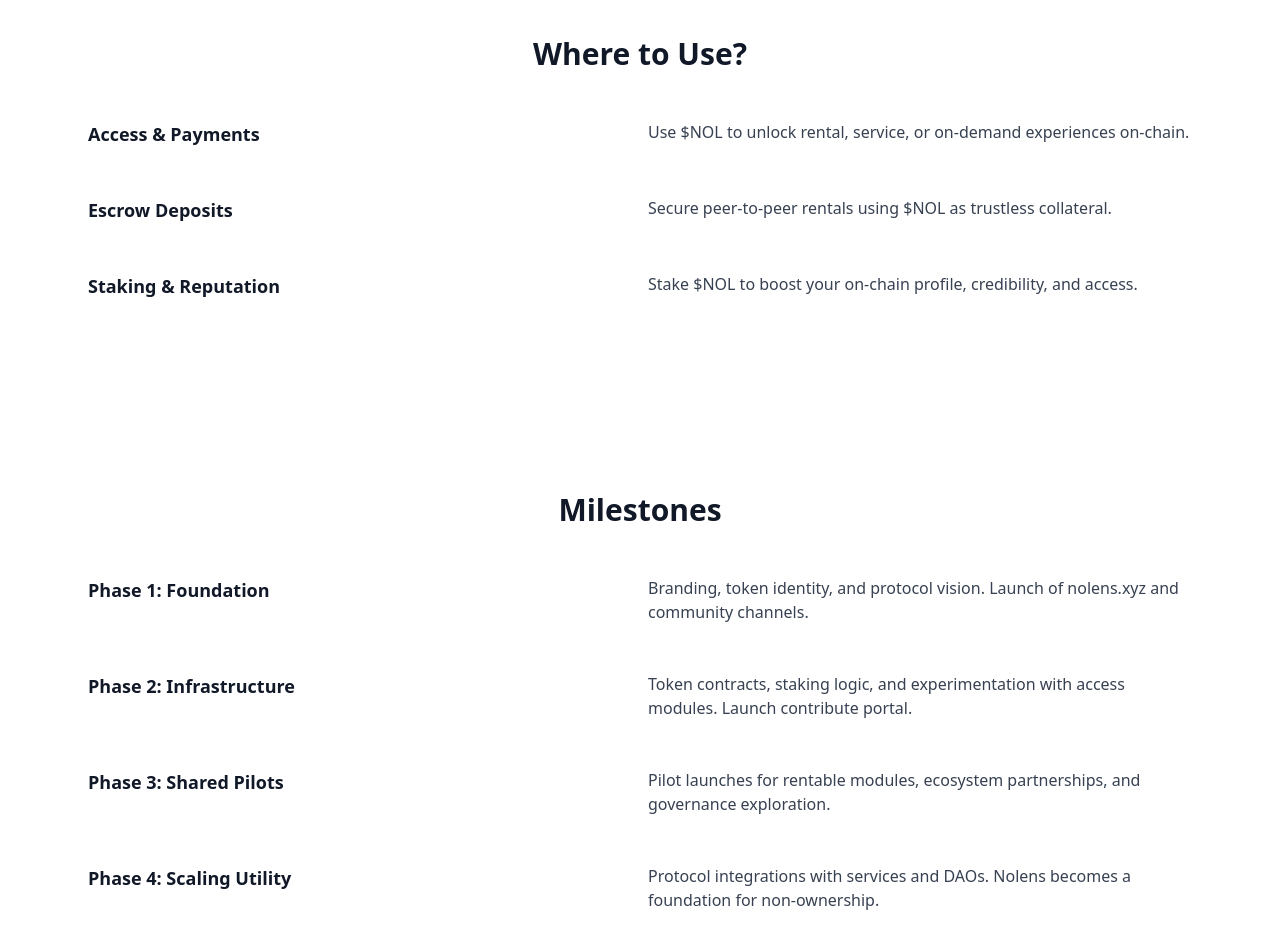
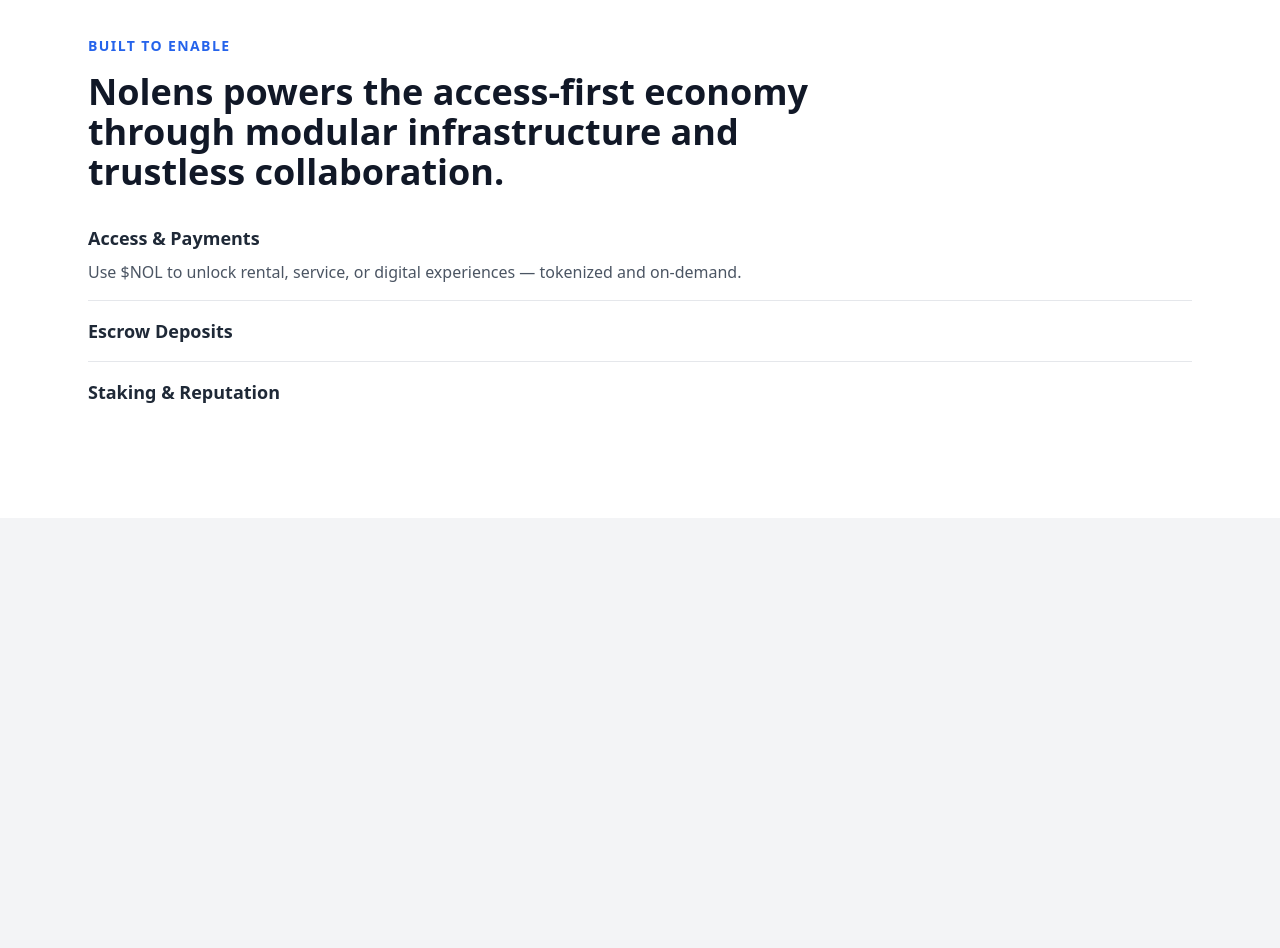
Before and after one commit to nolensprotocol/nolens, a Next.js app: page / in a window 1280 px wide. Shown: the part 780-1728 px from the top of the page. After the commit the page ends 1298 px from the top, so only its background shows below. Built offline with nearby package versions, Linux system fonts and the light colour scheme.

Commit message:
Update index.js

```diff
--- a/pages/index.js
+++ b/pages/index.js
@@ -1,7 +1,10 @@
 import Head from 'next/head'
 import Link from 'next/link'
+import { useState } from 'react'
 
 export default function Home() {
+  const [active, setActive] = useState('access')
+
   return (
     <>
       <Head>
@@ -57,43 +60,43 @@ export default function Home() {
 
       <section className="py-24 bg-white text-gray-900">
         <div className="max-w-6xl mx-auto px-6">
-          <h2 className="text-3xl font-bold mb-12 text-center">Where to Use?</h2>
-          <div className="space-y-12">
-            <div className="grid md:grid-cols-2 gap-4">
-              <div className="font-semibold text-lg">Access & Payments</div>
-              <div className="text-gray-700">Use $NOL to unlock rental, service, or on-demand experiences on-chain.</div>
+          <p className="text-sm uppercase text-blue-600 font-semibold tracking-widest mb-4">Built to Enable</p>
+          <h2 className="text-3xl md:text-4xl font-extrabold leading-snug mb-8 max-w-3xl">
+            Nolens powers the access-first economy through modular infrastructure and trustless collaboration.
+          </h2>
+          <div className="space-y-4">
+            <div
+              onMouseEnter={() => setActive('access')}
+              className="border-b pb-4 cursor-pointer"
+            >
+              <h3 className="text-lg font-semibold text-gray-800">Access & Payments</h3>
+              {active === 'access' && (
+                <p className="text-gray-600 mt-2">
+                  Use $NOL to unlock rental, service, or digital experiences — tokenized and on-demand.
+                </p>
+              )}
             </div>
-            <div className="grid md:grid-cols-2 gap-4">
-              <div className="font-semibold text-lg">Escrow Deposits</div>
-              <div className="text-gray-700">Secure peer-to-peer rentals using $NOL as trustless collateral.</div>
+            <div
+              onMouseEnter={() => setActive('escrow')}
+              className="border-b pb-4 cursor-pointer"
+            >
+              <h3 className="text-lg font-semibold text-gray-800">Escrow Deposits</h3>
+              {active === 'escrow' && (
+                <p className="text-gray-600 mt-2">
+                  Rent securely using smart contract-based collateralization. Trustless and fair.
+                </p>
+              )}
             </div>
-            <div className="grid md:grid-cols-2 gap-4">
-              <div className="font-semibold text-lg">Staking & Reputation</div>
-              <div className="text-gray-700">Stake $NOL to boost your on-chain profile, credibility, and access.</div>
-            </div>
-          </div>
-        </div>
-      </section>
-
-      <section className="py-24 bg-white text-gray-900">
-        <div className="max-w-6xl mx-auto px-6">
-          <h2 className="text-3xl font-bold mb-12 text-center">Milestones</h2>
-          <div className="space-y-12">
-            <div className="grid md:grid-cols-2 gap-4">
-              <div className="font-semibold text-lg">Phase 1: Foundation</div>
-              <div className="text-gray-700">Branding, token identity, and protocol vision. Launch of nolens.xyz and community channels.</div>
-            </div>
-            <div className="grid md:grid-cols-2 gap-4">
-              <div className="font-semibold text-lg">Phase 2: Infrastructure</div>
-              <div className="text-gray-700">Token contracts, staking logic, and experimentation with access modules. Launch contribute portal.</div>
-            </div>
-            <div className="grid md:grid-cols-2 gap-4">
-              <div className="font-semibold text-lg">Phase 3: Shared Pilots</div>
-              <div className="text-gray-700">Pilot launches for rentable modules, ecosystem partnerships, and governance exploration.</div>
-            </div>
-            <div className="grid md:grid-cols-2 gap-4">
-              <div className="font-semibold text-lg">Phase 4: Scaling Utility</div>
-              <div className="text-gray-700">Protocol integrations with services and DAOs. Nolens becomes a foundation for non-ownership.</div>
+            <div
+              onMouseEnter={() => setActive('stake')}
+              className="pb-4 cursor-pointer"
+            >
+              <h3 className="text-lg font-semibold text-gray-800">Staking & Reputation</h3>
+              {active === 'stake' && (
+                <p className="text-gray-600 mt-2">
+                  Stake $NOL to build a verified reputation, earn benefits, and unlock higher tiers.
+                </p>
+              )}
             </div>
           </div>
         </div>
```
